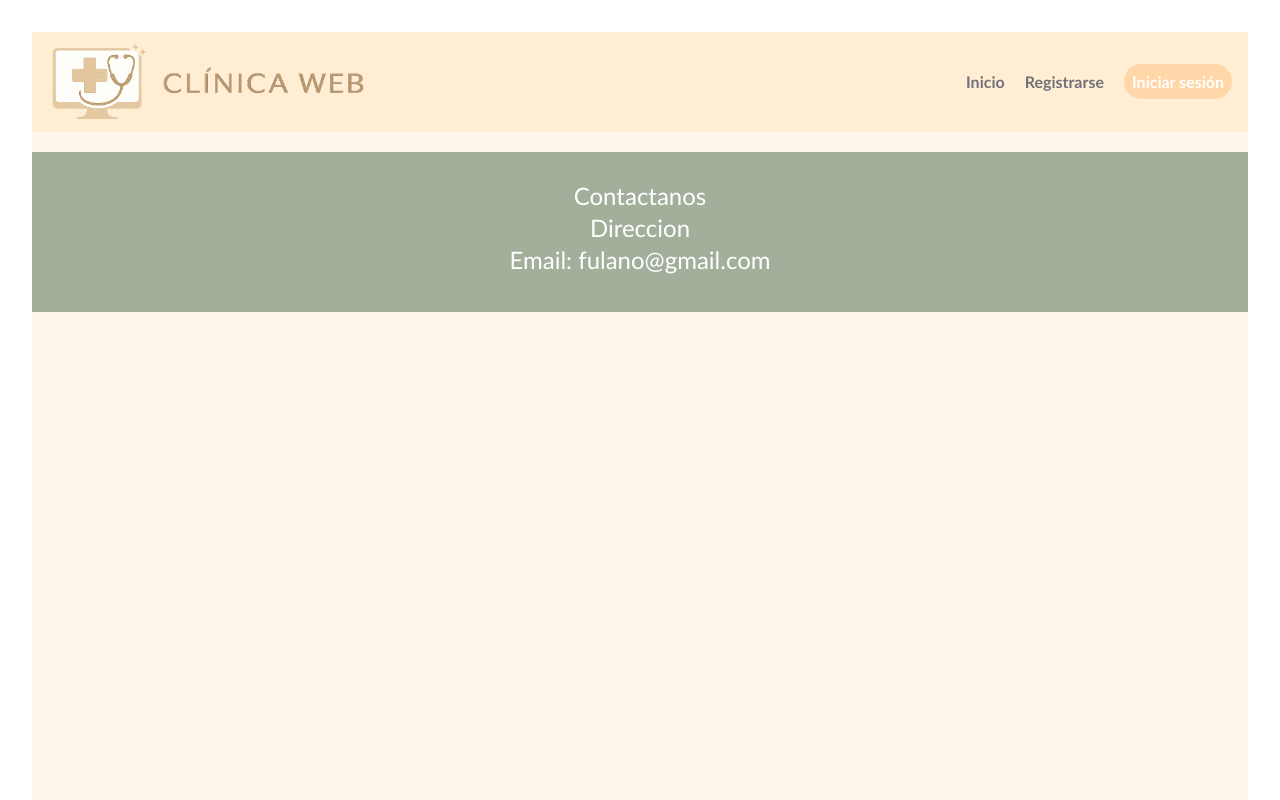
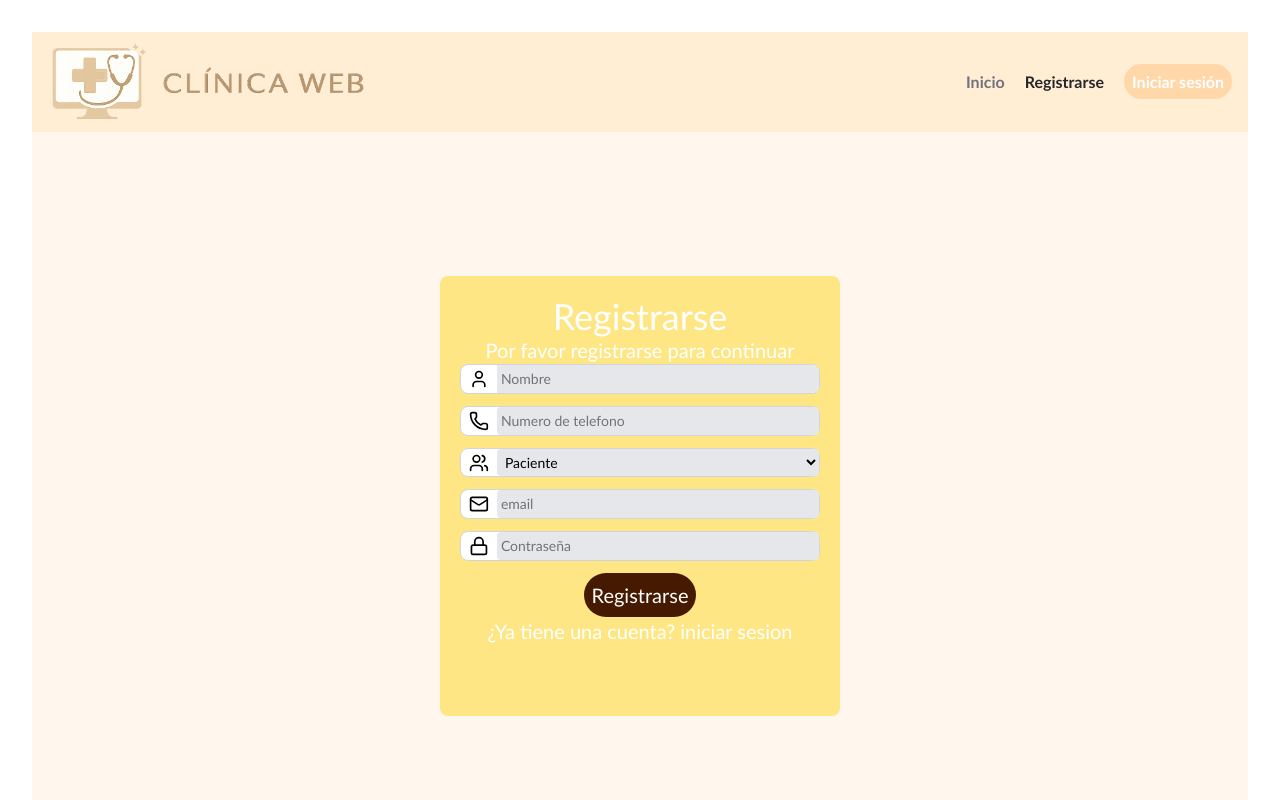
Before and after one commit to FlorenciaCabello655/Clinica-web---proyecto-final, a React (Vite) app: page /registro in a window 1280 px wide. Shown: the top 800 px of the page. Built offline with nearby package versions, Linux system fonts and the light colour scheme.

Commit message:
realizando formulario de registro

```diff
--- a/package.json
+++ b/package.json
@@ -11,6 +11,8 @@
   },
   "dependencies": {
     "@tailwindcss/vite": "^4.1.18",
+    "lucide": "^0.563.0",
+    "lucide-react": "^0.563.0",
     "react": "^19.2.0",
     "react-dom": "^19.2.0",
     "react-router-dom": "^7.13.0",
--- a/src/App.jsx
+++ b/src/App.jsx
@@ -6,6 +6,7 @@ import Navbar from "./components/navbar/navbar";
 import { Route, Routes } from "react-router-dom";
 import Home from "./pages/home/home";
 import Footer from "./components/footer/footer";
+import Registro from "./pages/registro/registro";
 
 function App() {
   const [count, setCount] = useState(0);
@@ -16,6 +17,7 @@ function App() {
         <Navbar></Navbar>
         <Routes>
           <Route path="/" element={<Home />} />
+          <Route path="/registro" element={<Registro/>}/>
         </Routes>
         <Footer></Footer>
       </section>
--- a/src/components/navbar/navbar.jsx
+++ b/src/components/navbar/navbar.jsx
@@ -24,11 +24,11 @@ function Navbar() {
 
         <Link
           className={`me-5 font-semibold duration-200 ${
-            location.pathname === "/register"
+            location.pathname === "/registro"
               ? "text-zinc-800"
               : "text-zinc-500 hover:text-zinc-800"
           }`}
-          to="/register"
+          to="/registro"
         >
           Registrarse
         </Link>
--- /dev/null
+++ b/src/pages/registro/registro.jsx
@@ -0,0 +1,114 @@
+import { BriefcaseMedical, Lock, Mail, Phone, User, Users } from "lucide-react";
+import { useState } from "react";
+import { Link } from "react-router-dom";
+
+function Registro() {
+  const { formulario, setformulario } = useState({
+    nombre: "",
+    telefono: "",
+    rol: "paciente",
+    especialidad: "",
+    email: "",
+    contraseña: "",
+  });
+
+  return (
+    <>
+      <section className="w-full min-h-screen p-6">
+        <div className="w-100 h-110 p-5 bg-amber-200 m-auto mt-30 rounded-lg">
+          <h1 className="text-white text-4xl text-center">Registrarse</h1>
+          <h2 className="text-white text-xl text-center">
+            Por favor registrarse para continuar
+          </h2>
+          <form className="w-full">
+            <div className="flex w-full mb-3 bg-white rounded-lg border border-gray-300 items-center">
+              <User className="w-10 text-center" size={20} />
+              <input
+                className="w-full bg-gray-200 focus:bg-white outline-none border-none  p-1 rounded-e-lg text-sm"
+                type="text"
+                name="nombre"
+                placeholder="Nombre"
+                required
+              />
+            </div>
+
+            <div className="flex w-full mb-3  bg-white rounded-lg border border-gray-300 items-center">
+              <Phone className="w-10 text-center" size={20} />
+              <input
+                className="w-full  bg-gray-200 focus:bg-white outline-none border-none p-1 rounded text-sm"
+                type="number"
+                name="telefono"
+                placeholder="Numero de telefono"
+                required
+              />
+            </div>
+
+            <div className="flex w-full mb-3  bg-white rounded-lg border border-gray-300 items-center">
+              <Users className="w-10 text-center" size={20} />
+              <select
+                className="w-full  bg-gray-200 focus:bg-white outline-none border-none p-1 rounded text-sm"
+                name="rol"
+              >
+                <option value="paciente">Paciente</option>
+                <option value="doctor">Doctor/a</option>
+              </select>
+            </div>
+            {formulario === "doctor" && (
+              <div className="flex w-full mb-3 bg-white rounded-lg border border-gray-300 items-center ">
+                <BriefcaseMedical className="w-10 text-center" size={20} />
+                <select
+                  className="w-full  bg-gray-200 focus:bg-white outline-none border-none  p-1 rounded text-sm"
+                  name="especialidad"
+                >
+                  <option value="cardiologia">Cardiologia</option>
+                  <option value="clinico">Clinico</option>
+                  <option value="pediatria">Pediatria</option>
+                  <option value="traumatologia">Traumatologia</option>
+                  <option value="dermatologia">Dermatologia</option>
+                  <option value="oftalmologia">Oftalmologia</option>
+                </select>
+              </div>
+            )}
+
+            <div className="flex w-full mb-3 bg-white rounded-lg border border-gray-300 items-center ">
+              <Mail className="w-10 text-center" size={20} />
+              <input
+                className="w-full  bg-gray-200 focus:bg-white outline-none border-none  p-1 rounded text-sm"
+                type="email"
+                name="email"
+                placeholder="email"
+                required
+              />
+            </div>
+
+            <div className="flex w-full mb-3  bg-white rounded-lg border border-gray-300 items-center">
+              <Lock className="w-10 text-center" size={20} />
+              <input
+                className="w-full  bg-gray-200 focus:bg-white outline-none border-none p-1 rounded text-sm"
+                type="password"
+                name="contraseña"
+                placeholder="Contraseña"
+                required
+              />
+            </div>
+
+            <div className="flex justify-center w-full">
+              <button
+                type="submit"
+                className="text-white text-xl bg-amber-950 rounded-4xl p-2 "
+              >
+                <h1>Registrarse</h1>
+              </button>
+            </div>
+          </form>
+          <h2 className="text-white text-center text-xl">
+            ¿Ya tiene una cuenta?{" "}
+            <Link to="/iniciar-sesion">iniciar sesion</Link>
+          </h2>
+        </div>
+      </section>
+    </>
+  );
+}
+
+export default Registro;
```
Also changed, not shown: 1 other file (tests, documents, lock files or other folders).
